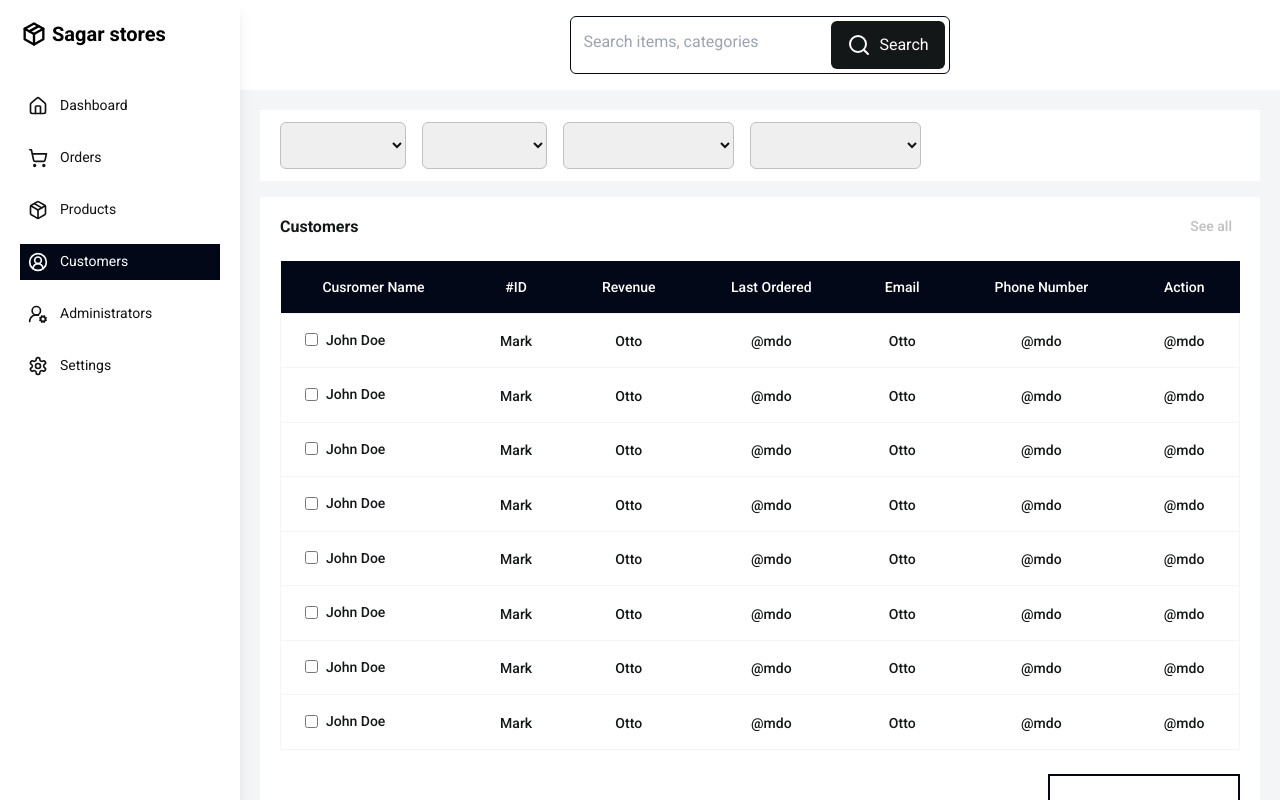
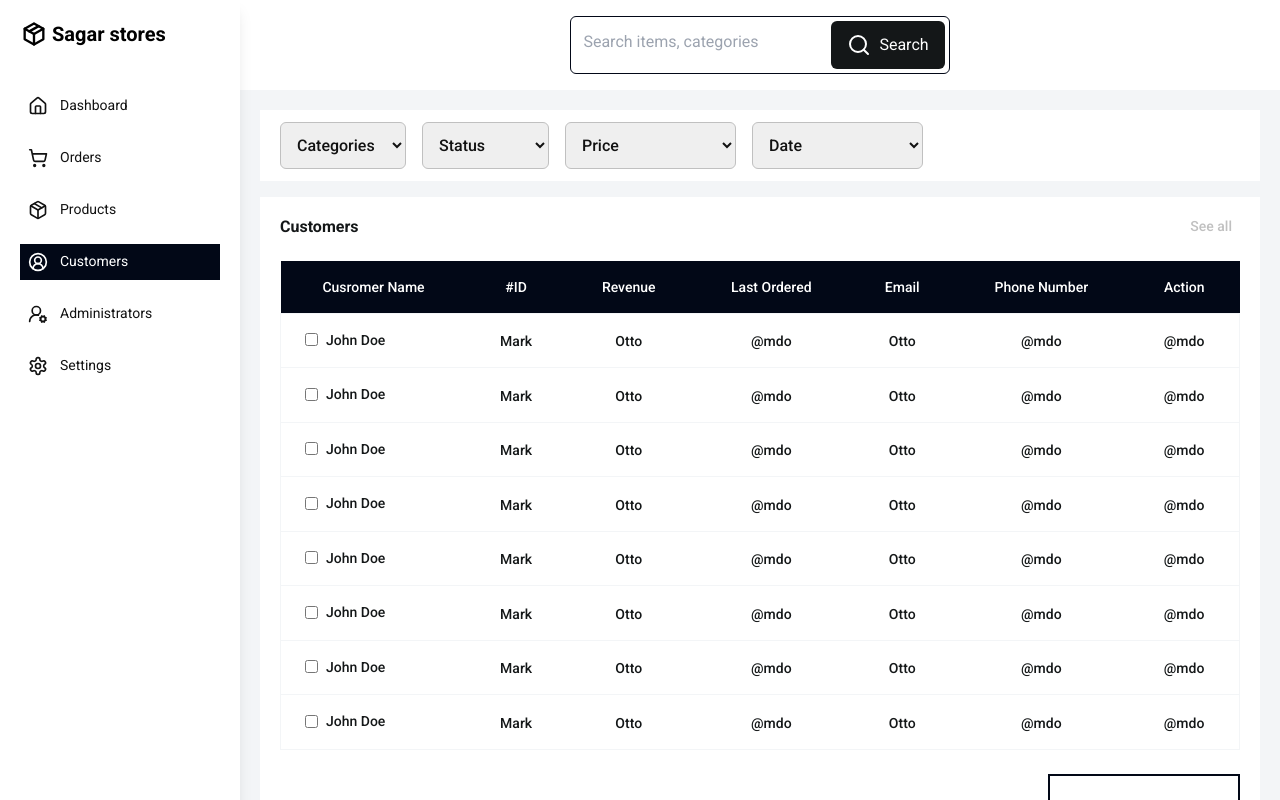
Before and after one commit to jettechnologies/sagar-ecommerce-dashboard, a React (Vite) app: page /admin/view-customers in a window 1280 px wide. Shown: the top 800 px of the page. Built offline with nearby package versions, Linux system fonts and the light colour scheme.

Commit message:
Fixed production bugs

```diff
--- a/src/components/Select.tsx
+++ b/src/components/Select.tsx
@@ -1,4 +1,5 @@
 import { twMerge } from "tailwind-merge";
+import React from "react"
 
 interface Props{
     select: {
@@ -9,7 +10,7 @@ interface Props{
     defaultText:string;
     id:string;
     name: string;
-    handleInputChange?: (e: ChangeEvent<HTMLSelectElement>) => void;
+    handleInputChange?: (e:React.ChangeEvent<HTMLSelectElement>) => void
 }
 
 const Select:React.FC<Props> = ({select, className, id, name, defaultText, handleInputChange}) => {
--- a/src/pages/auth/Signup.tsx
+++ b/src/pages/auth/Signup.tsx
@@ -27,7 +27,6 @@ interface Error{
 }
 
 const adminTypes:{key:string; value:string}[] = [
-  { "key": "adminType", "value": "Select admin type"},
   { "key": "admin", "value": "Other Admin" },
   { "key": "super_admin", "value": "Admin" }
 ]
@@ -49,12 +48,13 @@ const Signup = () => {
     });
 
       // setting the values of the input fields
-  function handleInputChange(e:React.ChangeEvent<HTMLInputElement | HTMLTextAreaElement>){
-    const target = e.target as HTMLInputElement | HTMLTextAreaElement;
+  function handleInputChange(e:React.ChangeEvent<HTMLInputElement | HTMLTextAreaElement | HTMLSelectElement>){
+    const target = e.target as HTMLInputElement | HTMLTextAreaElement | HTMLSelectElement;
     const { name, value } = target;
 
     setUser({ ...user, [name]: {str: value.toLocaleLowerCase(), error: false} });
 }
+
 
 const formSubmit = (e:React.FormEvent<HTMLFormElement>) => {
     e.preventDefault();
@@ -64,6 +64,7 @@ const formSubmit = (e:React.FormEvent<HTMLFormElement>) => {
     const emailRegex = /^[a-zA-Z0-9._%+-]+@[a-zA-Z0-9.-]+\.[a-zA-Z]{2,}$/;
 
     const {name, password, confirmPassword, email, adminType} = user;
+    console.log(adminType)
 
     if(name.str === "" || email.str === "" || password.str === "" || confirmPassword.str === "" ){
         setError({status: true, msg: "All fields are required!"});
--- a/src/pages/dashboard/Customers.tsx
+++ b/src/pages/dashboard/Customers.tsx
@@ -8,16 +8,40 @@ const Customers = () => {
             <Container >
             <div className="flex gap-x-4">
                         <div className="w-fit h-full">
-                          <Select id="category" name = "category"  className="border border-[#c0c0c0]" select={[{key: "category", value: "category"}, {key: "electronics", value: "electronics"}, {key: "wearables", value: "wearables"}, {key: "gamings", value: "gamings"}, {key: "cameras", value: "cameras"}]}/>
+                          <Select
+                            id="category"
+                            name = "category"
+                             className="border border-[#c0c0c0]"
+                            select={[{key: "electronics", value: "electronics"}, {key: "wearables", value: "wearables"}, {key: "gamings", value: "gamings"}, {key: "cameras", value: "cameras"}]}
+                            defaultText="Categories"
+                            />
                         </div>
                         <div className="w-fit h-full">
-                          <Select id = "status" name = "status" className="border border-[#c0c0c0]" select={[{key: "status", value: "status"}, {key: "pending", value: "pending"}, {key: "completed", value: "completed"}, {key: "failed", value: "failed"}]}/>
+                          <Select
+                                id = "status"
+                                name = "status"
+                                className="border border-[#c0c0c0]"
+                                select={[ {key: "processing", value: "processing"}, {key: "completed", value: "completed"}, {key: "failed", value: "failed"}]}
+                                defaultText="status"
+                            />
                         </div>
                         <div className="w-fit h-full">
-                          <Select id = "price" name="price" className="border border-[#c0c0c0]" select={[{key: "recommend", value: "recommend"}, {key: "customer review", value: "customer review"}, {key: "lowest - highest", value: "lowest - highest"}]}/>
+                          <Select
+                            id = "price"
+                            name="price"
+                            className="border border-[#c0c0c0]"
+                            select={[{key: "customer review", value: "customer review"}, {key: "lowest - highest", value: "lowest - highest"}]}
+                            defaultText="price"
+                            />
                         </div>
                         <div className="w-fit h-full">
-                          <Select id = "date" name = "date" className="border border-[#c0c0c0]" select={[{key: "recommend", value: "recommend"}, {key: "customer review", value: "customer review"}, {key: "lowest - highest", value: "lowest - highest"}]}/>
+                          <Select
+                            id = "date"
+                            name = "date"
+                            className="border border-[#c0c0c0]"
+                            select={[{key: "customer review", value: "customer review"}, {key: "lowest - highest", value: "lowest - highest"}]}
+                            defaultText="date"
+                            />
                         </div>
                     </div>
             </Container>
```
Lines whose indentation alone changed are shown as unchanged.
